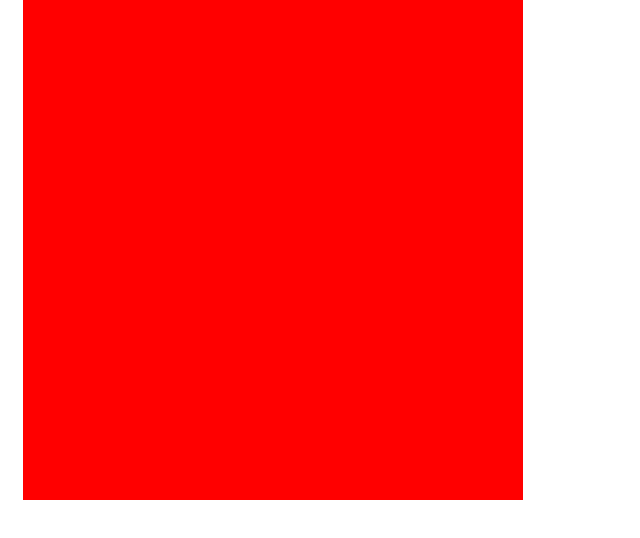
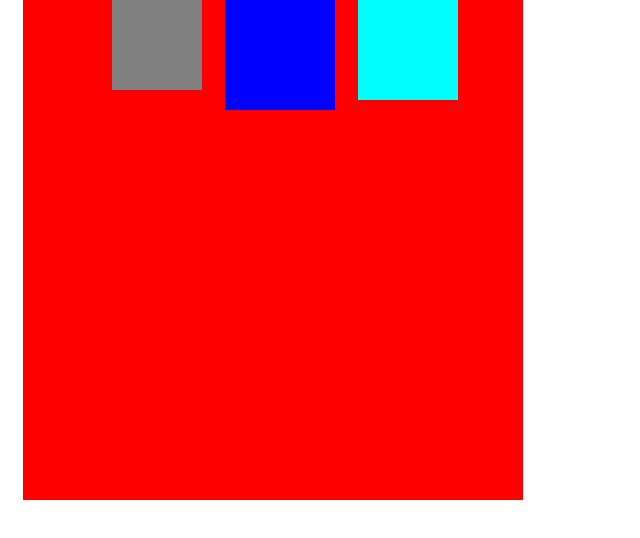
Before and after one commit to Bharat8989/ChaiCode, a plain HTML site: page a_crash_course.html in a window 1280 px wide. Shown: the whole page, without its empty margins (0-640 px from the left). Drawn offline with Linux system fonts and the light colour scheme.

Commit message:
add crash course

```diff
--- a/a_crash_course.html
+++ b/a_crash_course.html
@@ -15,7 +15,10 @@
      <div class="car2"></div>
      <div class="car3"></div> -->
      <div class="box">
-        <div class="chhota"></div>
+        <!-- <div class="chhota"></div> -->
+        <div class="box1"></div>
+        <div class="box2"></div>
+        <div class="box3"></div>
      </div>
 
 </body>
```
